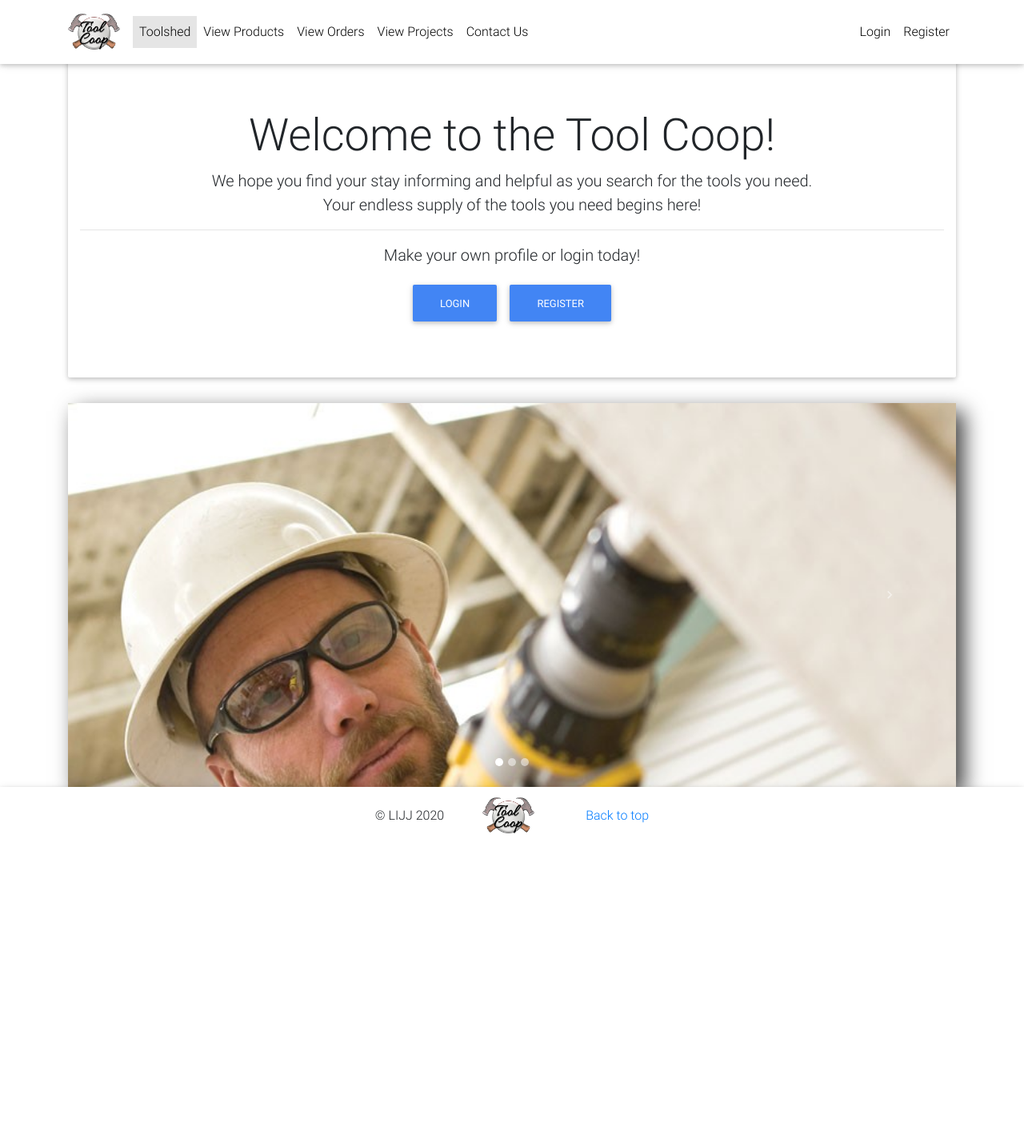
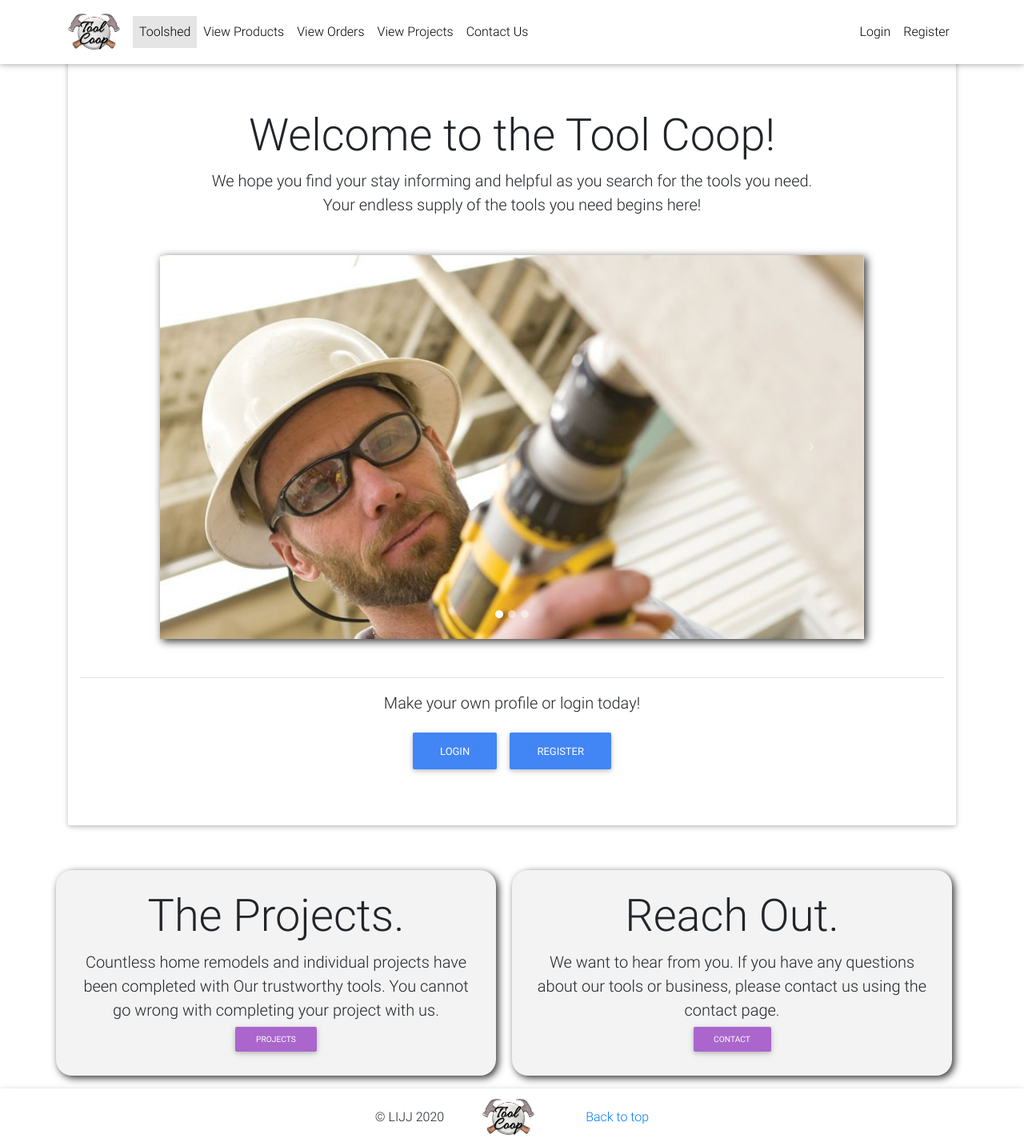
Before and after one commit to itsjaboyd/Tool-Coop, a Django app: page / in a window 1280 px wide. Shown: the whole page at 80% size. Before the commit the page ends 1043 px from the top, so only its background shows below. Run offline with Django 3.2, Linux system fonts and the light colour scheme; some libraries are stand-ins or nearby versions.

Commit message:
Added spacing for design started teasers for pages.

```diff
--- a/src/backend/templates/backend/index.html
+++ b/src/backend/templates/backend/index.html
@@ -3,22 +3,32 @@
 {% block content %}
 
 <style>
-#carouselExampleIndicators {
-    -webkit-box-shadow: 10px 10px 25px 0px rgba(0,0,0,0.75);
-    -moz-box-shadow: 10px 10px 25px 0px rgba(0,0,0,0.75);
-    box-shadow: 10px 10px 25px 0px rgba(0,0,0,0.75);
-}
-
-.jumbotron {
-    text-align: center;
-}
-
+.jumbotron { text-align: center; }
 .desc {
     padding: 0px;
     margin: 0px;
 }
+.soften { border-radius: 20px; }
+.box-shadow {
+    -webkit-box-shadow: 3px 3px 10px 0px rgba(0,0,0,0.8);
+    -moz-box-shadow: 3px 3px 10px 0px rgba(0,0,0,0.8);
+    box-shadow: 3px 3px 10px 0px rgba(0,0,0,0.8);
+}
+
+.mhl {
+    margin-left: 100px;
+    margin-right: 100px;
+}
+.mhs {
+    marign-left: 20px;
+    margin-right: 20px;
+}
+.xlight {
+    background-color: #f3f3f3;
+}
 </style>
 
+<div class="mb-3">
 <div class="jumbotron jumbotron-fluid">
   <div class="container">
     {% if user.is_authenticated%}
@@ -29,16 +39,9 @@
         <h1 class="display-4">Welcome to the Tool Coop!</h1>
         <p class="lead desc">We hope you find your stay informing and helpful as you search for the tools you need.</p>
         <p class="lead desc">Your endless supply of the tools you need begins here!</p>
-        <hr>
-        <p class="lead">Make your own profile or login today!</p>
-        <a class="btn btn-primary" href="{% url 'login' %}" >Login</a>
-        <a class="btn btn-primary" href="{% url 'register' %}" >Register</a>
     {% endif %}
 
-  </div>
-</div>
-
-<div id="carouselExampleIndicators" class="carousel slide d-none d-md-block" data-ride="carousel" data-interval="3000">
+    <div id="carouselExampleIndicators" class="carousel slide d-none d-md-block box-shadow mt-5 mb-5 mhl" data-ride="carousel" data-interval="3000">
         <ol class="carousel-indicators">
             <li data-target="#carouselExampleIndicators" data-slide-to="0" class="active"></li>
             <li data-target="#carouselExampleIndicators" data-slide-to="1"></li>
@@ -64,4 +67,32 @@
             <span class="sr-only">Next</span>
         </a>
     </div>
+
+    {% if not user.is_authenticated%}
+    <hr>
+        <p class="lead">Make your own profile or login today!</p>
+        <a class="btn btn-primary" href="{% url 'login' %}" >Login</a>
+        <a class="btn btn-primary" href="{% url 'register' %}" >Register</a>
+    {% endif %}
+
+  </div>
+</div>
+
+
+<div class="row">
+    <div class="col text-center xlight soften mt-4 box-shadow p-4 mhs">
+        <h1 class="display-4">The Projects.</h1>
+        <p class="lead desc mh">Countless home remodels and individual projects have been completed with Our
+            trustworthy tools. You cannot go wrong with completing your project with us.</p>
+        <a class="btn btn-sm btn-secondary" href="{% url 'project' %}">Projects</a>
+    </div>
+
+    <div class="col text-center xlight soften mt-4 box-shadow p-4 mhs">
+        <h1 class="display-4">Reach Out.</h1>
+        <p class="lead desc mh">We want to hear from you. If you have any questions about our tools or business,
+         please contact us using the contact page.</p>
+        <a class="btn btn-sm btn-secondary" href="{% url 'contact' %}">Contact</a>
+    </div>
+</div>
+</div>
 {% endblock content %}
```
Lines whose indentation alone changed are shown as unchanged.
